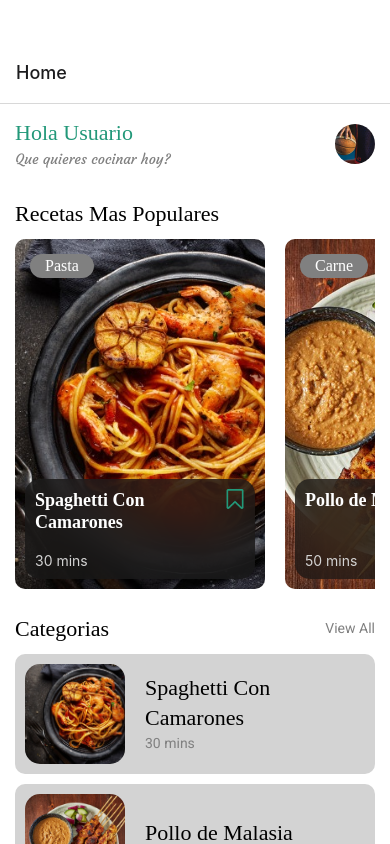
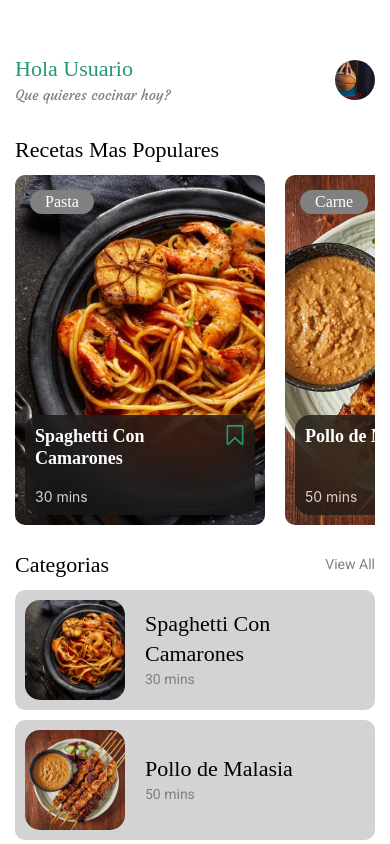
Before and after one commit to Pertixx/CoderHouseEntregas, a React Native app: screen / in a window 390 px wide. Built offline with nearby package versions, Linux system fonts and the light colour scheme; a web font is replaced by a local one.

Commit message:
Fix screen header

```diff
--- a/navigation/StackNavigator.js
+++ b/navigation/StackNavigator.js
@@ -11,7 +11,7 @@ const StackNavigator = () => {
   return (
     <Stack.Navigator
       screenOptions={{
-        headerShown: true
+        headerShown: false
       }}
       initialRouteName='Home'
     >
```
